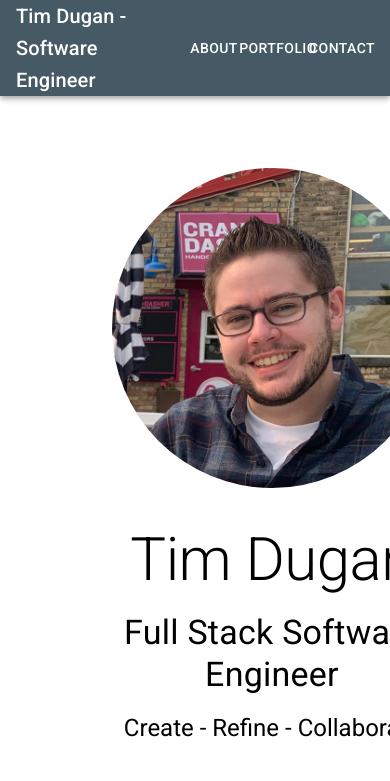
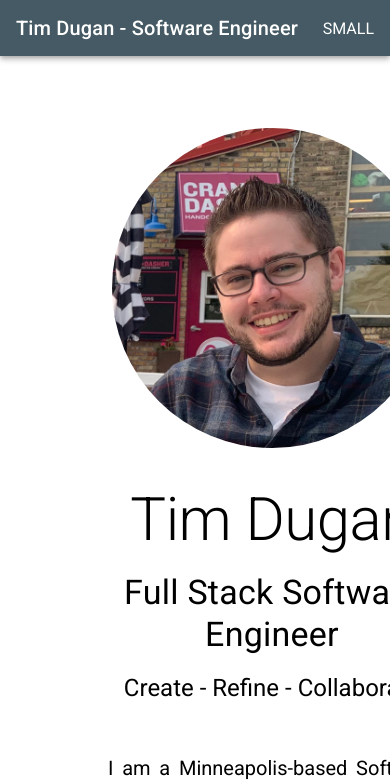
Before and after one commit to tadugan/tadugan.github.io, a React (Create React App) app: page /contact#/about in a window 390 px wide. Shown: the top 781 px of the page. Built offline with nearby package versions, Linux system fonts and the light colour scheme.

Commit message:
added conditional rendering to menu nav bar to make it more responsive

```diff
--- a/src/components/AppBarNav/AppBarNav.jsx
+++ b/src/components/AppBarNav/AppBarNav.jsx
@@ -3,16 +3,9 @@ import AppBar from '@mui/material/AppBar';
 import Box from '@mui/material/Box';
 import Toolbar from '@mui/material/Toolbar';
 import Typography from '@mui/material/Typography';
-import Button from '@mui/material/Button';
-import { useHistory } from 'react-router';
+import ConditionalMenu from '../ConditionalMenu/ConditionalMenu';
 
 function AppBarNav() {
-
-    const history = useHistory();
-
-    const pushHistory = (destination) => {
-        history.push(destination);
-    }
 
     return (
       <Box sx={{ flexGrow: 1 }}>
@@ -21,9 +14,7 @@ function AppBarNav() {
             <Typography variant="h6" component="div" sx={{ flexGrow: 1 }}>
               Tim Dugan - Software Engineer
             </Typography>
-            <Button color="inherit" onClick={() => pushHistory('/about')} >About</Button>
-            <Button color="inherit" onClick={() => pushHistory('/portfolio')} >Portfolio</Button>
-            <Button color="inherit" onClick={() => pushHistory('/contact')} >Contact</Button>
+            <ConditionalMenu />
           </Toolbar>
         </AppBar>
       </Box>
--- /dev/null
+++ b/src/components/ConditionalMenu/ConditionalMenu.jsx
@@ -0,0 +1,42 @@
+import { Button } from '@mui/material';
+import React, { useEffect, useState } from 'react';
+import { useHistory } from 'react-router';
+import './ConditionalMenu.css';
+
+function ConditionalMenu() {
+
+    const history = useHistory();
+
+    const [width, setWidth] = useState(window.innerWidth);
+    const breakPoint = 480;
+
+    const handleWindowResize = () => {
+        setWidth(window.innerWidth);
+    };
+
+    const pushHistory = (destination) => {
+        history.push(destination);
+    }
+
+    useEffect(() => {
+        window.addEventListener("resize", handleWindowResize);
+        return () => window.removeEventListener("resize", handleWindowResize);
+    }, []);
+
+    return (
+        <div>
+            {width > breakPoint ? (
+                <>
+                    <Button color="inherit" onClick={() => pushHistory('/about')} >About</Button>
+                    <Button color="inherit" onClick={() => pushHistory('/portfolio')} >Portfolio</Button>
+                    <Button color="inherit" onClick={() => pushHistory('/contact')} >Contact</Button>
+                </>
+            ) : (
+                <p>SMALL</p>
+            )
+            }
+        </div>
+    );
+}
+
+export default ConditionalMenu;
```
Also changed, not shown: src/components/ConditionalMenu/ConditionalMenu.css (added).
